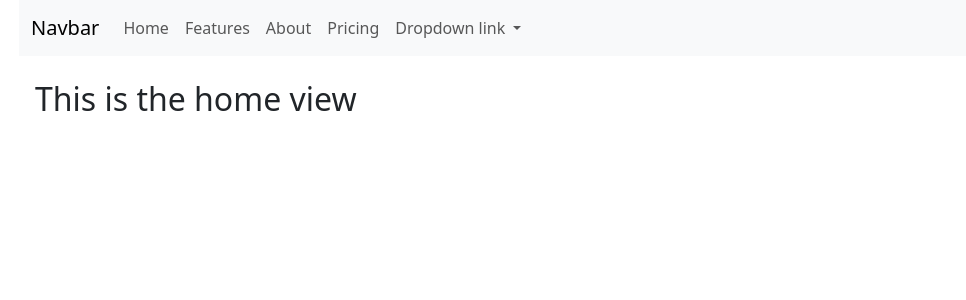
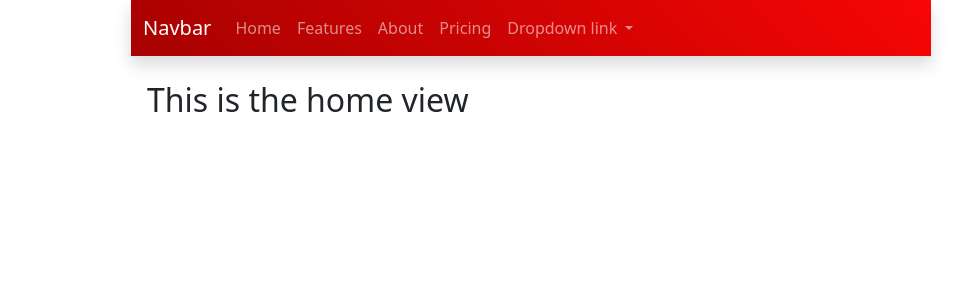
Before and after one commit to ukgovernment/ukgovernment.github.io, a Vue app: page / in a window 1280 px wide. Shown: the top 300 px of the page, without its empty margins (109-1075 px from the left). Built offline with nearby package versions, Linux system fonts and the light colour scheme.

Commit message:
navbar red gradient

```diff
--- a/src/App.vue
+++ b/src/App.vue
@@ -32,6 +32,6 @@
 <style scoped>
 
 .wholeScreenContainer {
-  max-width: 80vw;
+  max-width: 100vh;
 }
 </style>
--- a/src/components/MainNavBar.vue
+++ b/src/components/MainNavBar.vue
@@ -1,5 +1,5 @@
 <template>
-  <nav class="navbar navbar-expand-lg navbar-light bg-light">
+  <nav class="navbar navbar-expand-lg navbar-dark bg-danger border-bottom shadow nav-gradient">
     <div class="container-fluid">
       <a class="navbar-brand" href="#">Navbar</a>
       <button class="navbar-toggler" type="button" data-bs-toggle="collapse" data-bs-target="#navbarNavDropdown" aria-controls="navbarNavDropdown" aria-expanded="false" aria-label="Toggle navigation">
@@ -35,3 +35,10 @@
     </div>
   </nav>
 </template>
+
+<style scoped>
+.nav-gradient {
+  background: rgb(167,1,1);
+  background: linear-gradient(45deg, rgba(167,1,1,1) 0%, rgba(247,6,4,1) 100%);
+}
+</style>
```
